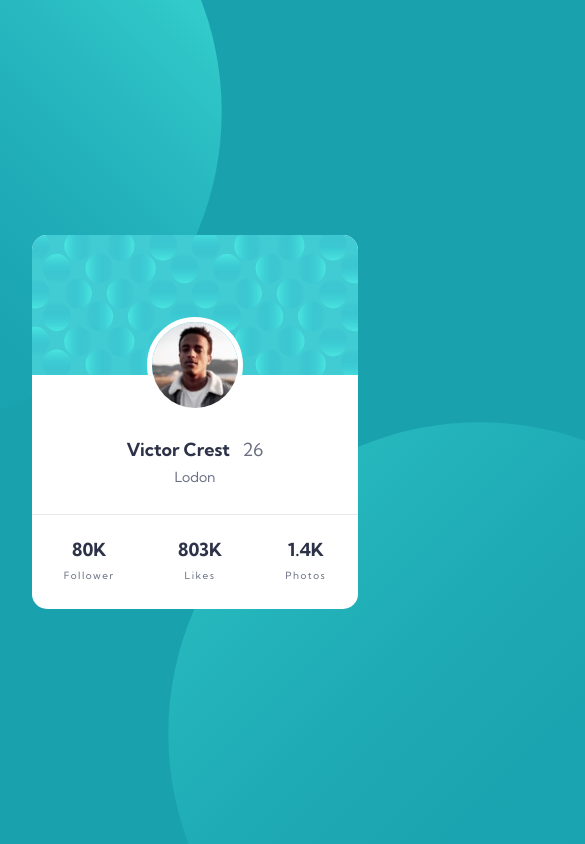
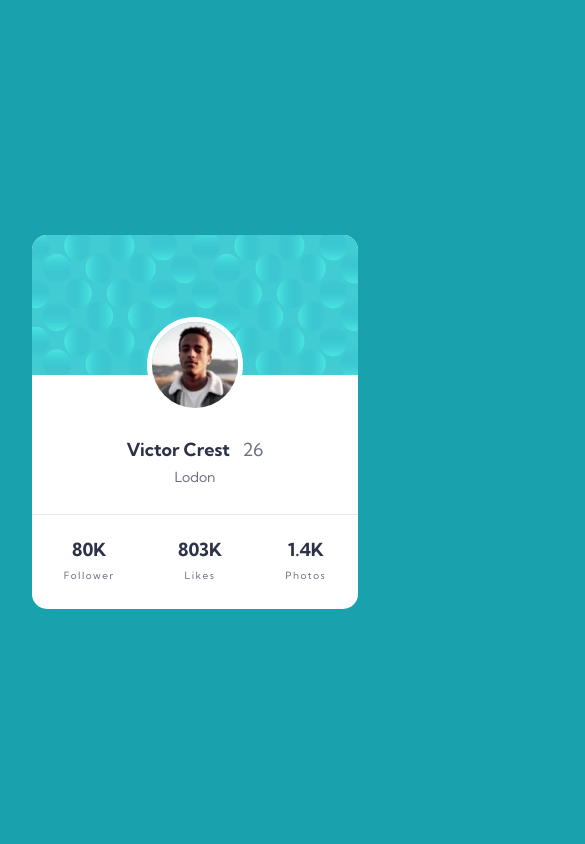
Before and after one commit to smit-lab/profile-card-component, a website built with Vite: page index.html in a window 390 px wide. Shown: the top 844 px of the page, 585 px wide, since content can reach past the window. Built offline with nearby package versions, Linux system fonts and the light colour scheme.

Commit message:
commit after adding and removing BG image

```diff
--- a/styles/_reset.scss
+++ b/styles/_reset.scss
@@ -13,6 +13,7 @@
 html:focus-within {
   scroll-behavior: smooth;
 }
+
 
 body {
   min-height: 100vh;
--- a/styles/style.scss
+++ b/styles/style.scss
@@ -6,34 +6,6 @@ body {
   @include grid-centering;
   background-color: $darkCyan;
   color: $darkBlue;
-  overflow: hidden;
-
-  &::before {
-    content: '';
-    background-image: url(/images/bg-pattern-top.svg);
-    background-position: 0 0;
-    background-size: contain;
-    background-repeat: no-repeat;
-    width: rem(976);
-    height: rem(976);
-    position: absolute;
-    top: rem(-500);
-    left: rem(-200);
-    z-index: -9999;
-  }
-  &::after {
-    content: '';
-    background-image: url(/images/bg-pattern-bottom.svg);
-    background-position: 0 0;
-    background-size: contain;
-    background-repeat: no-repeat;
-    width: rem(976);
-    height: rem(976);
-    position: absolute;
-    bottom: rem(-550);
-    right: rem(-200);
-    z-index: -9999;
-  }
 }
 
 .card {
@@ -106,36 +78,6 @@ body {
 }
 
 @media (max-width: 768px) {
-  body {
-    overflow: hidden !important;
-    &::before {
-      content: '';
-      background-image: url(/images/bg-pattern-top.svg);
-      background-position: 0 0;
-      background-size: contain;
-      background-repeat: no-repeat;
-      width: rem(622);
-      height: rem(622);
-      position: absolute;
-      top: rem(-200);
-      left: rem(-400);
-      z-index: -9999;
-    }
-    &::after {
-      content: '';
-      background-image: url(/images/bg-pattern-bottom.svg);
-      background-position: 0 0;
-      background-size: contain;
-      background-repeat: no-repeat;
-      width: rem(622);
-      height: rem(622);
-      position: absolute;
-      bottom: rem(-200);
-      right: rem(-400);
-      z-index: -9999;
-    }
-  }
-
   .card {
     width: rem(326);
 
```
Also changed, not shown: styles/style.css, 1 other file.
